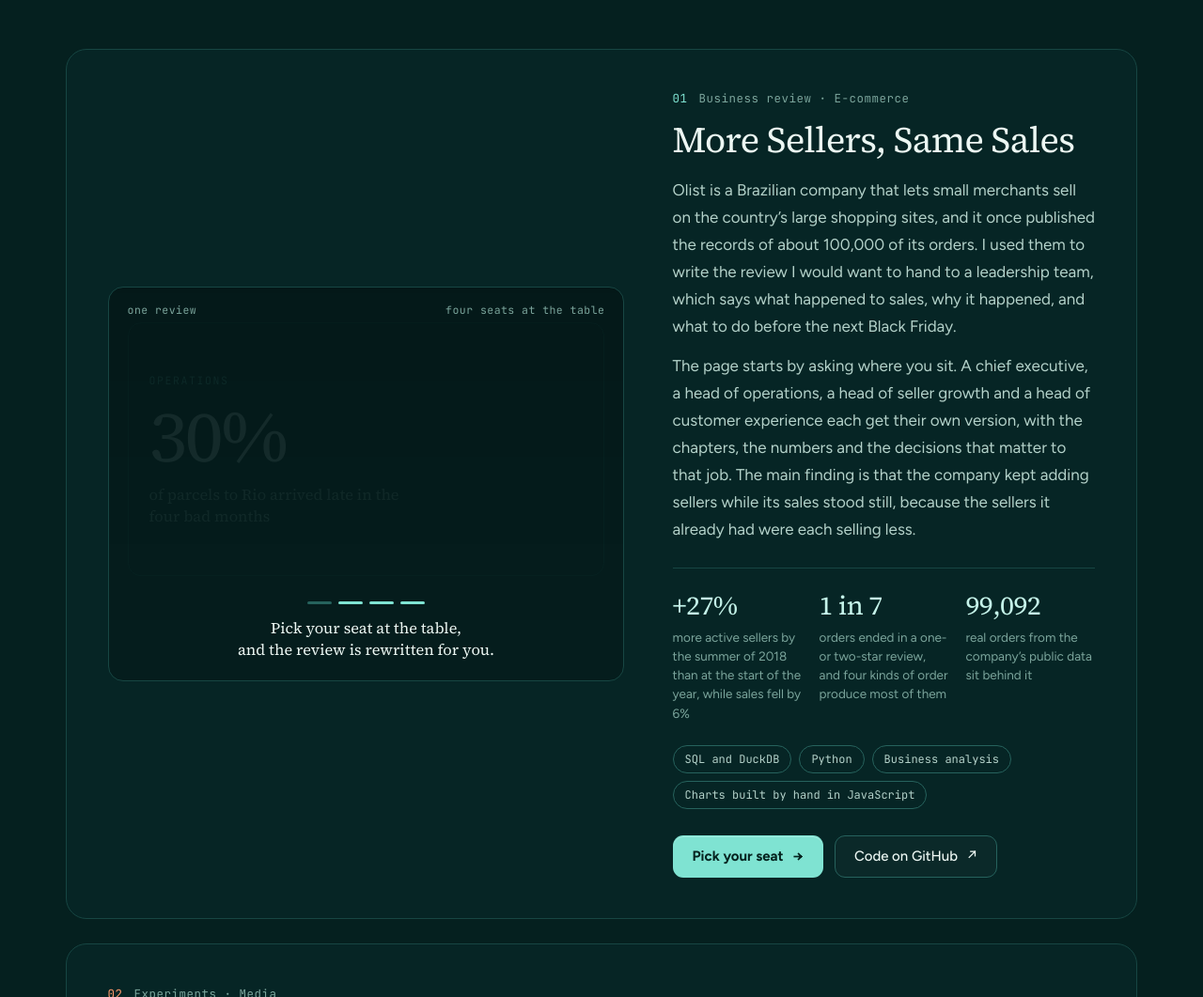
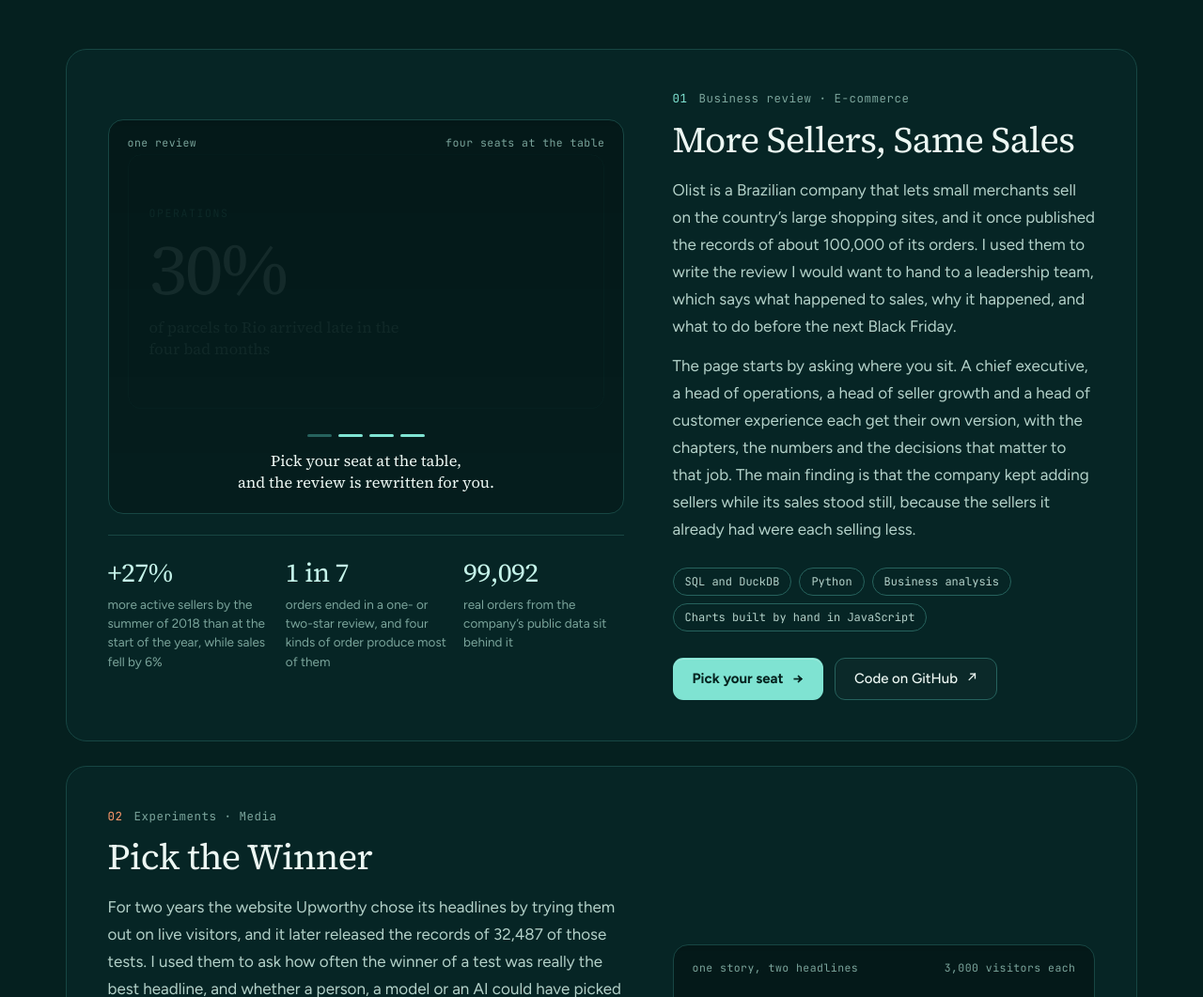
Before and after one commit to RumitOsu/RumitOsu.github.io, a plain HTML site: page index.html in a window 1280 px wide. Shown: the part 1280-2341 px from the top of the page at 94% size. Drawn offline with Linux system fonts and the light colour scheme.

Commit message:
Home card for More Sellers, Same Sales: figures move under the visual
Co-Authored-By: Claude Fable 5.2 <noreply@anthropic.com>

```diff
--- a/index.html
+++ b/index.html
@@ -11,7 +11,7 @@
   <title>Timur Kherlenbayar — data and AI work</title>
   <link rel="icon" href="assets/favicon.svg" type="image/svg+xml">
   <link rel="stylesheet" href="assets/fonts/type-home.css?v=10">
-  <link rel="stylesheet" href="style.css?v=13">
+  <link rel="stylesheet" href="style.css?v=14">
   <script>
     document.documentElement.classList.add('js');
     try { var t = localStorage.getItem('tk-theme'); if (t) document.documentElement.dataset.theme = t; } catch (e) {}
@@ -101,17 +101,13 @@
           <h3><a href="projects/more-sellers-same-sales/">More Sellers, Same Sales</a></h3>
           <p>Olist is a Brazilian company that lets small merchants sell on the country’s large shopping sites, and it once published the records of about 100,000 of its orders. I used them to write the review I would want to hand to a leadership team, which says what happened to sales, why it happened, and what to do before the next Black Friday.</p>
           <p>The page starts by asking where you sit. A chief executive, a head of operations, a head of seller growth and a head of customer experience each get their own version, with the chapters, the numbers and the decisions that matter to that job. The main finding is that the company kept adding sellers while its sales stood still, because the sellers it already had were each selling less.</p>
-          <dl class="stats">
-            <div><dt>+27%</dt><dd>more active sellers by the summer of 2018 than at the start of the year, while sales fell by 6%</dd></div>
-            <div><dt>1 in 7</dt><dd>orders ended in a one- or two-star review, and four kinds of order produce most of them</dd></div>
-            <div><dt>99,092</dt><dd>real orders from the company’s public data sit behind it</dd></div>
-          </dl>
           <ul class="tags" aria-label="Built with"><li>SQL and DuckDB</li><li>Python</li><li>Business analysis</li><li>Charts built by hand in JavaScript</li></ul>
           <div class="actions">
             <a class="btn primary cool" href="projects/more-sellers-same-sales/">Pick your seat <span aria-hidden="true">→</span></a>
             <a class="btn ghost" href="https://github.com/RumitOsu/more-sellers-same-sales" target="_blank" rel="noopener noreferrer">Code on GitHub <span aria-hidden="true">↗</span></a>
           </div>
         </div>
+        <div class="project-side">
         <a class="project-vis vis-review" href="projects/more-sellers-same-sales/" tabindex="-1" aria-hidden="true">
           <div class="vis-top"><span>one review</span><span>four seats at the table</span></div>
           <div class="seatdeck">
@@ -123,6 +119,12 @@
           <div class="sd-tabs"><i></i><i></i><i></i><i></i></div>
           <p class="vis-caption">Pick your seat at the table,<br>and the review is rewritten for you.</p>
         </a>
+          <dl class="stats">
+            <div><dt>+27%</dt><dd>more active sellers by the summer of 2018 than at the start of the year, while sales fell by 6%</dd></div>
+            <div><dt>1 in 7</dt><dd>orders ended in a one- or two-star review, and four kinds of order produce most of them</dd></div>
+            <div><dt>99,092</dt><dd>real orders from the company’s public data sit behind it</dd></div>
+          </dl>
+        </div>
       </article>
 
       <article class="project reveal" data-spot>
--- a/style.css
+++ b/style.css
@@ -269,6 +269,10 @@ html:not(.motion-off) .sd:nth-child(3), html:not(.motion-off) .sd-tabs i:nth-chi
 html:not(.motion-off) .sd:nth-child(4), html:not(.motion-off) .sd-tabs i:nth-child(4) { animation-delay: 10.5s; }
 @keyframes sdturn { 0% { opacity: 0; transform: translateY(16px); } 4%, 22% { opacity: 1; transform: none; } 25%, 100% { opacity: 0; transform: translateY(-16px); } }
 @keyframes sdtab { 0%, 25% { background: var(--cool); } 25.01%, 100% { background: var(--line-2); } }
+/* On this card the three figures sit under the visual, so the two columns end at about the same height. */
+.project-side { display: flex; flex-direction: column; min-width: 0; }
+.project-side .stats { margin: 22px 0 0; }
+.project-copy > p + .tags { margin-top: 26px; }
 
 .all-link { display: flex; align-items: center; flex-wrap: wrap; gap: 14px 22px; margin-top: 34px; }
 .all-link p { color: var(--mute); font-size: 15px; text-shadow: 0 0 5px var(--bg); }
```
Also changed, not shown: projects/index.html (+1 -1 lines).
